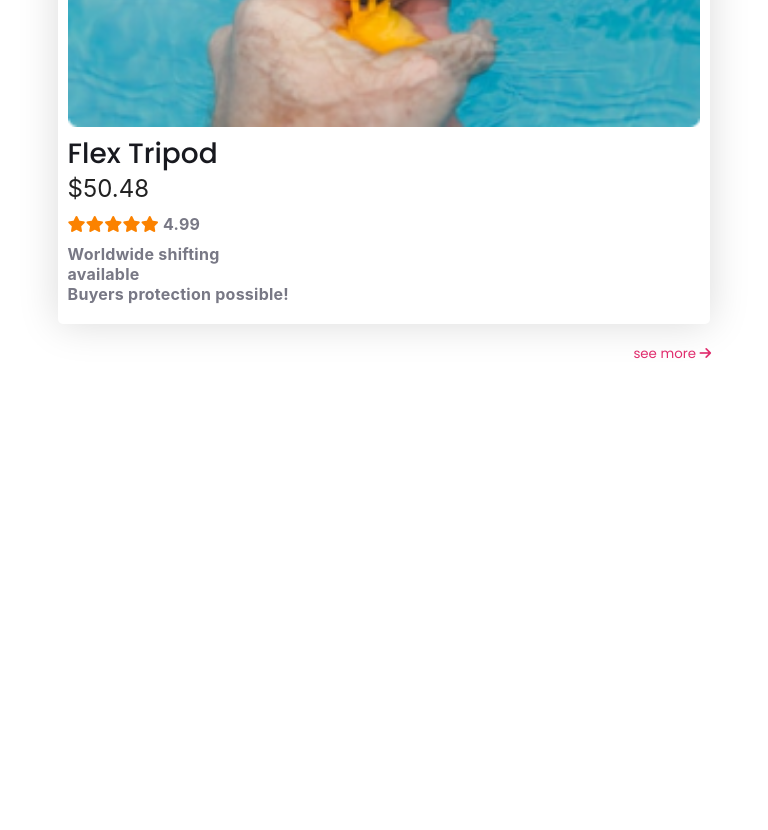
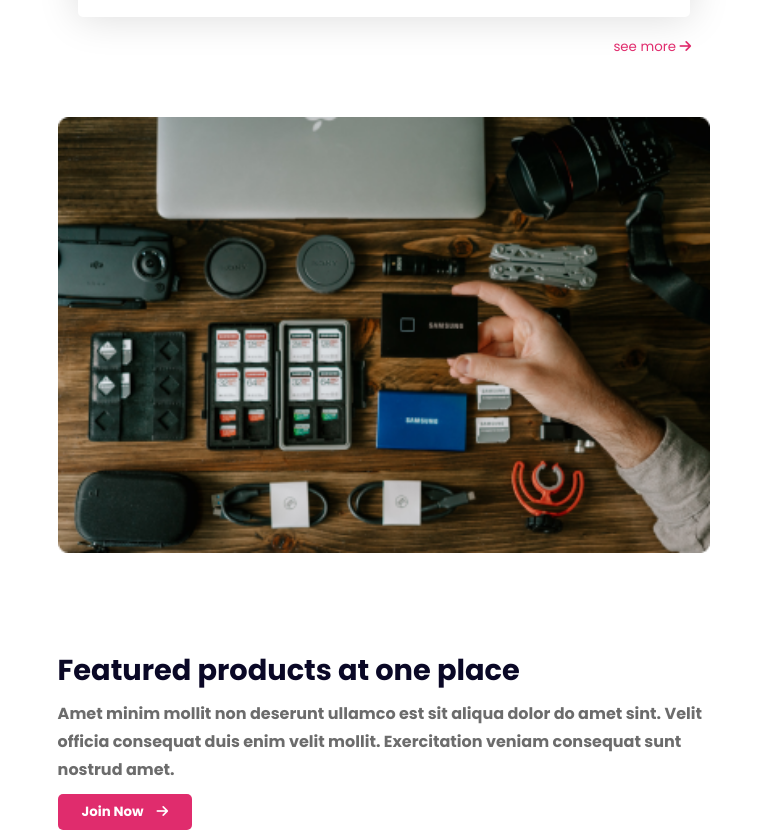
Before and after one commit to MdSaifulIslamRafsan/influencer-gear, a plain HTML site: page index.html in a window 768 px wide. Shown: the part 8033-8863 px from the top of the page. Before the commit the page ends 8457 px from the top, so only its background shows below. Drawn offline with Linux system fonts and the light colour scheme.

Commit message:
added responsive Featured products at one place  area

```diff
--- a/index.html
+++ b/index.html
@@ -148,6 +148,17 @@
         </div>
         <button>see more <i class="fa-solid fa-arrow-right"></i></button>
     </section>
+      <!-- Featured products at one place  area-->
+    <section class="featured">
+        <div class="featured-img">
+          <img src="images/gear.png" alt="">
+        </div>
+        <div class="featured-content">
+            <h1>Featured products at one place</h1>
+            <p>Amet minim mollit non deserunt ullamco est sit aliqua dolor do amet sint. Velit officia consequat duis enim velit mollit. Exercitation veniam consequat sunt nostrud amet.</p>
+            <button>Join Now <i class="fa-solid fa-arrow-right"></i></button>
+        </div>
+    </section>
   </main>
   <footer>
 
--- a/styles/style.css
+++ b/styles/style.css
@@ -183,14 +183,16 @@ button {
   letter-spacing: 0.252px;
   margin: 10px 0;
 }
-.card img{
+
+.card img {
   width: 100%;
 }
-.card p i{
+
+.card p i {
   color: #FB8200;
 }
 
-.collection-header button{
+.collection-header button {
   background-color: transparent;
   border: none;
   color: var(--btn-color);
@@ -198,11 +200,44 @@ button {
   left: calc(100% - 77px);
   margin: 20px 0 60px;
 }
+/* Featured products at one place area styles */
+.featured {
+  display: flex;
+  gap: 80px;
+  align-items: center;
+  margin: 0 60px;
+}
+.featured > div{
+  width: 50%;
+}
+.featured-content h1 {
+  color: #0A0826;
+  font-size: 1.8rem;
+  font-weight: 700;
+  line-height: 60px;
+}
 
+.featured-content p {
+  color: #6C6C6C;
+  font-weight: 700;
+  line-height: 28px;
+}
 
-
-
-
+.featured-content button{
+  border-radius: 5px;
+  background: var(--btn-color);
+  color: var(--white-color);
+  font-weight: 700;
+  padding: 8px 24px;
+  border: none;
+  margin-top: 10px;
+}
+.featured-content button i{
+  margin-left: 10px;
+}
+.featured-img img{
+  width: 100%;
+}
 
 
 
@@ -241,11 +276,20 @@ button {
   .logos {
     grid-template-columns: repeat(4, 1fr);
   }
+
   .collection-card-header {
     grid-template-columns: repeat(1, 1fr);
   }
+
   .collection-header {
     margin: 0px;
+  }
+  .featured{
+    flex-direction: column-reverse;
+    margin: 0px;
+  }
+  .featured > div {
+    width: 100%;
   }
 }
 
@@ -276,10 +320,33 @@ button {
   .logos {
     grid-template-columns: repeat(4, 1fr);
   }
+
   .collection-card-header {
     grid-template-columns: repeat(1, 1fr);
   }
+
   .collection-header {
     margin: 0px;
   }
+  .featured{
+    flex-direction: column;
+    margin: 0px;
+  }
+  .featured > div {
+    width: 100%;
+  }
 }
+
+/* desktop device  */
+@media screen and (min-width: 768px) and (max-width: 992px){
+  .featured{
+    flex-direction: column;
+    margin: 0px;
+  }
+  .featured > div {
+    width: 100%;
+  }
+  .collection-header {
+    margin: 0 20px;
+  }
+}
```
